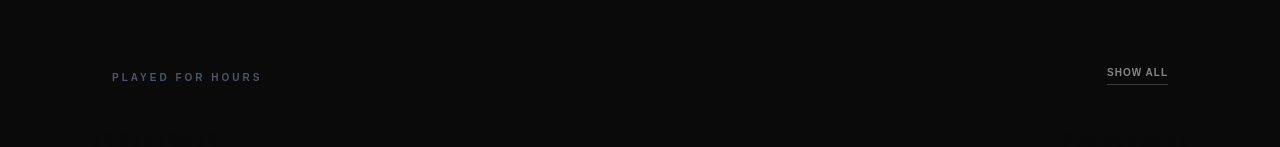
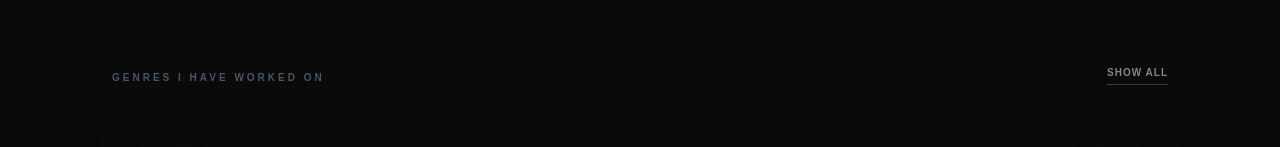
Before and after one commit to sam65290/PORTFOLIO, a Next.js app: page / in a window 1280 px wide. Shown: the part 733-880 px from the top of the page. Built offline with nearby package versions, Linux system fonts and the light colour scheme.

Commit message:
Update page.tsx
text change

```diff
--- a/app/page.tsx
+++ b/app/page.tsx
@@ -112,7 +112,7 @@ export default function Portfolio() {
         <section className="py-24 border-t border-white/5 overflow-hidden">
           <div className="max-w-6xl mx-auto px-6 mb-12 flex justify-between items-end">
             <p className="text-[10px] uppercase tracking-[0.3em] text-gray-600 font-bold">
-              Played for hours
+              GENRES I HAVE WORKED ON
             </p>
             <button
               onClick={() => setIsModalOpen(true)}
```
